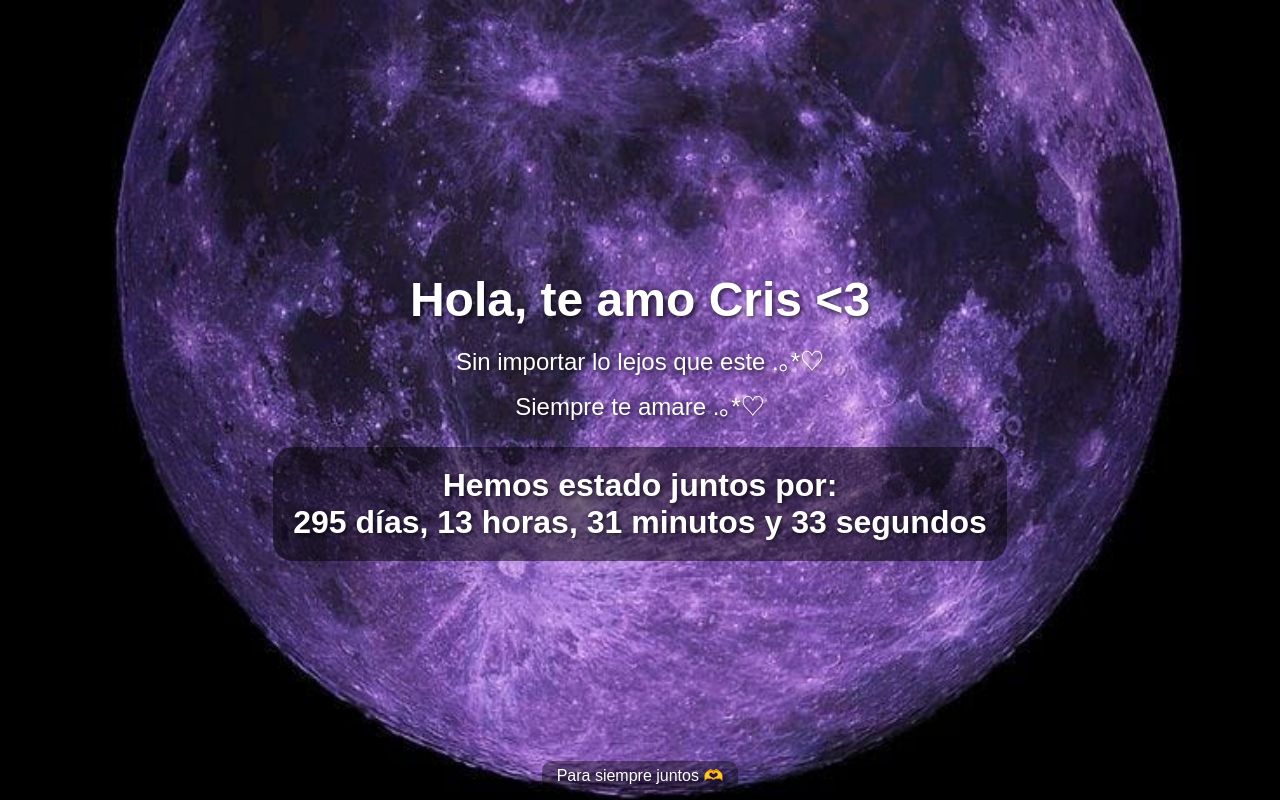
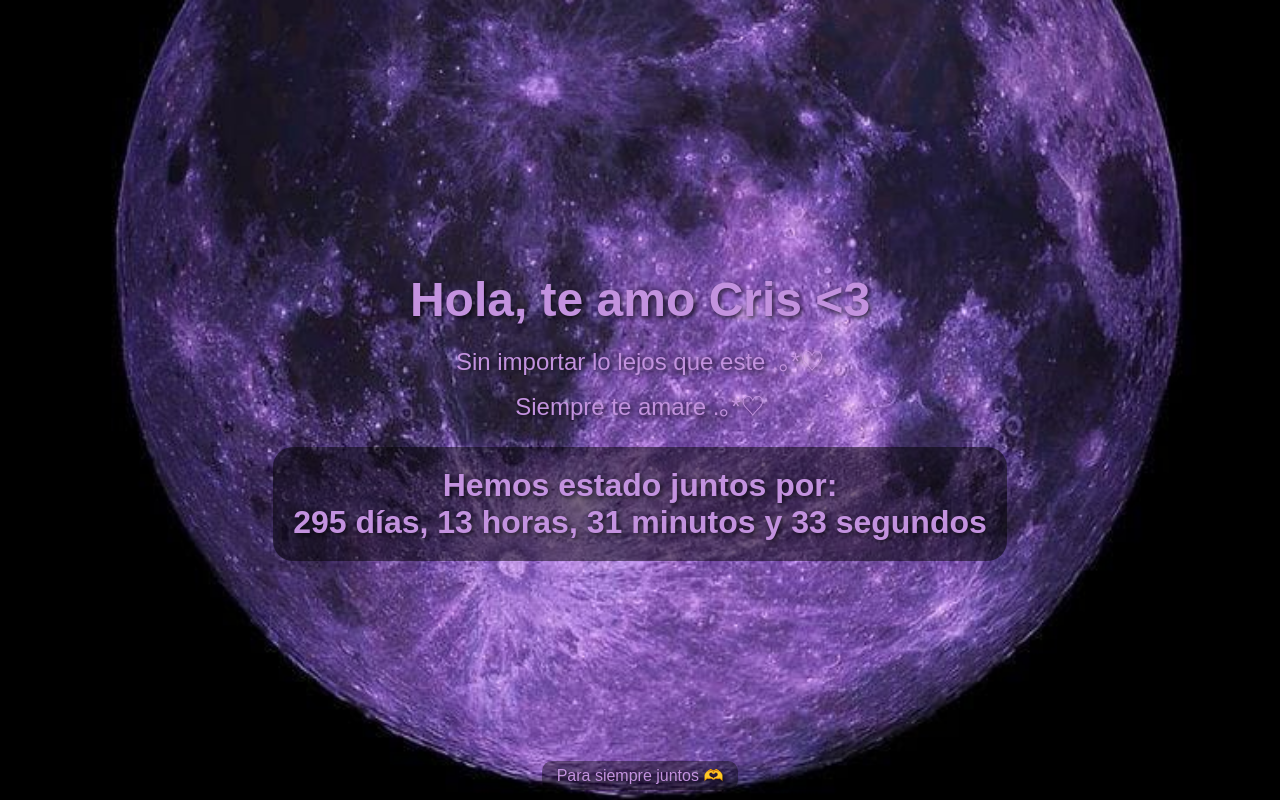
Before and after one commit to AngieCenteno/Somewhere_Only_We_know, a plain HTML site: page index.html in a window 1280 px wide. Drawn offline with Linux system fonts and the light colour scheme.

Commit message:
Update Index

```diff
--- a/index.html
+++ b/index.html
@@ -11,7 +11,7 @@
       background-size: cover;
       background-position: center;
       font-family: 'Arial', sans-serif;
-      color: white;
+      color: rgb(195, 146, 223);
       text-shadow: 2px 2px 5px rgba(0,0,0,0.7);
       display: flex;
       flex-direction: column;
```
